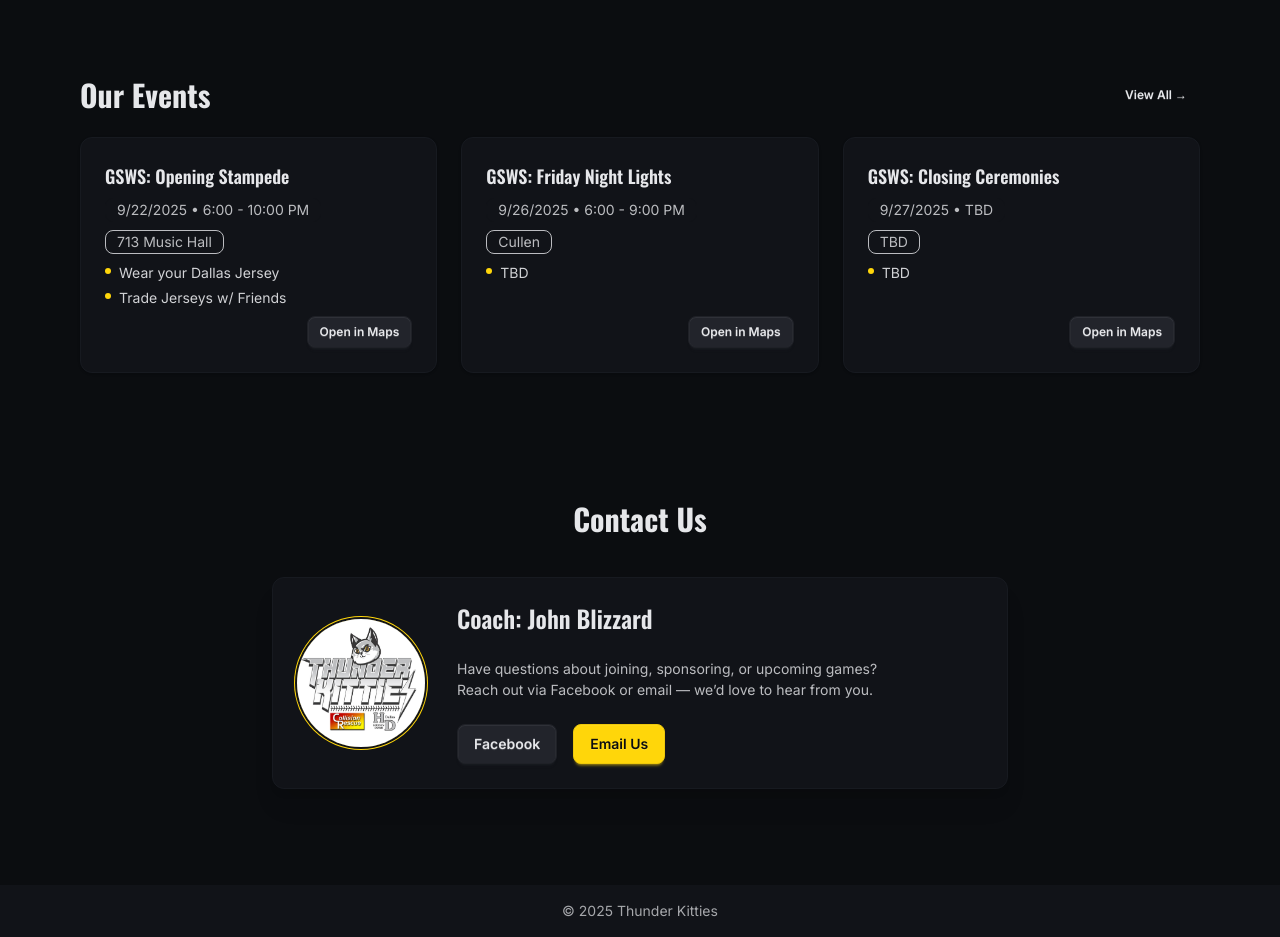
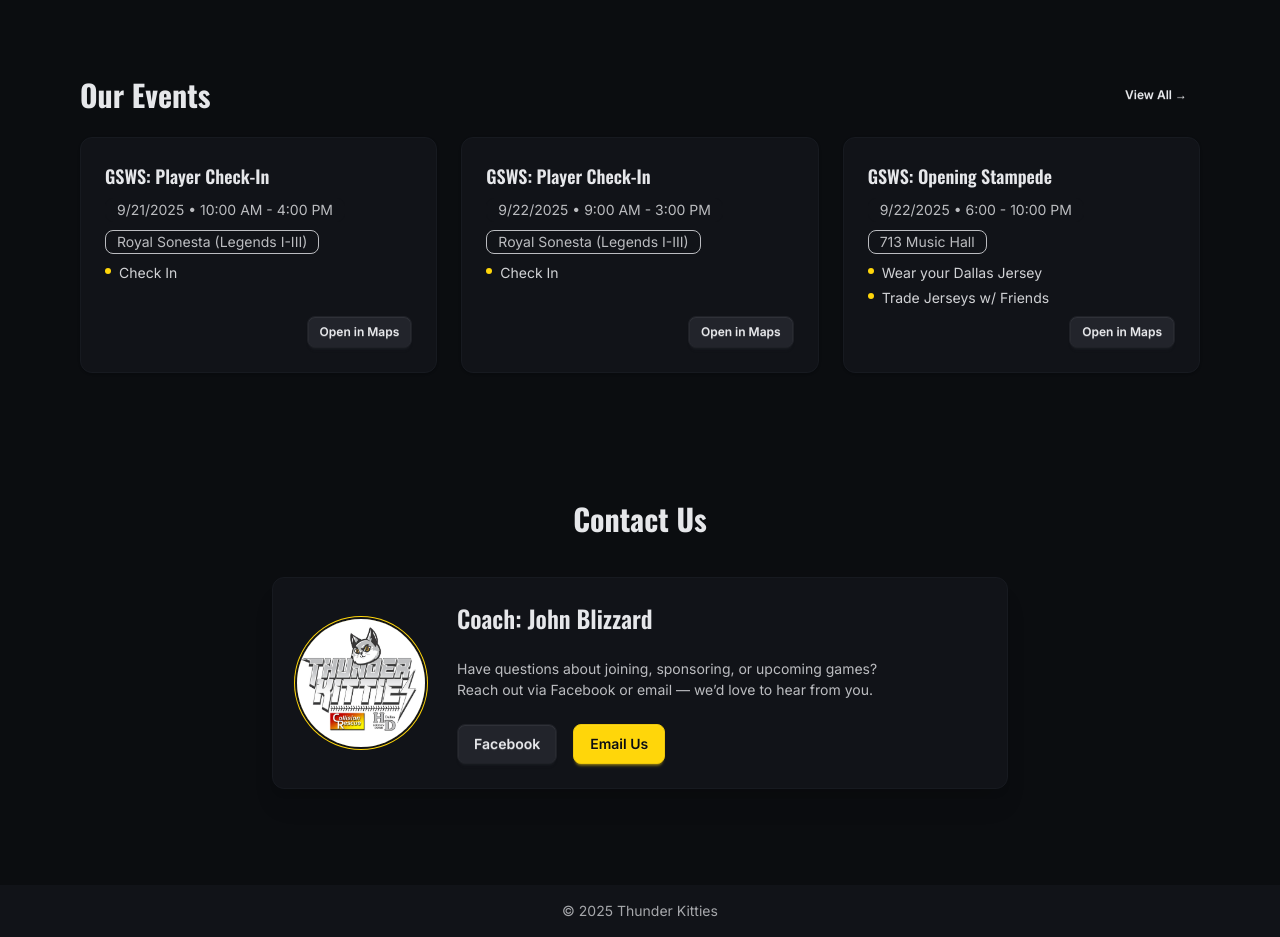
Before and after one commit to jdhawks2132/tk-next, a Next.js app: page / in a window 1280 px wide. Shown: the part 2640-3577 px from the top of the page. Built offline with nearby package versions, Linux system fonts and the light colour scheme.

Commit message:
events update

```diff
--- a/src/data/events.ts
+++ b/src/data/events.ts
@@ -3,6 +3,24 @@ import type { EventItem } from '@/types/event';
 export const events: EventItem[] = [
 	{
 		id: 1,
+		title: 'GSWS: Player Check-In',
+		info: ['Check In'],
+		location: 'Royal Sonesta (Legends I-III)',
+		googleMapsLink: 'https://maps.app.goo.gl/XQbxxdX6CZ7VKYCEA',
+		date: '9/21/2025',
+		time: '10:00 AM - 4:00 PM',
+	},
+	{
+		id: 2,
+		title: 'GSWS: Player Check-In',
+		info: ['Check In'],
+		location: 'Royal Sonesta (Legends I-III)',
+		googleMapsLink: 'https://maps.app.goo.gl/XQbxxdX6CZ7VKYCEA',
+		date: '9/22/2025',
+		time: '9:00 AM - 3:00 PM',
+	},
+	{
+		id: 3,
 		title: 'GSWS: Opening Stampede',
 		info: ['Wear your Dallas Jersey', 'Trade Jerseys w/ Friends'],
 		location: '713 Music Hall',
@@ -11,7 +29,7 @@ export const events: EventItem[] = [
 		time: '6:00 - 10:00 PM',
 	},
 	{
-		id: 2,
+		id: 4,
 		title: 'GSWS: Friday Night Lights',
 		info: ['TBD'],
 		location: 'Cullen',
@@ -20,12 +38,12 @@ export const events: EventItem[] = [
 		time: '6:00 - 9:00 PM',
 	},
 	{
-		id: 3,
+		id: 5,
 		title: 'GSWS: Closing Ceremonies',
-		info: ['TBD'],
-		location: 'TBD',
-		googleMapsLink: '#',
+		info: ['Awards Presentation', 'Closing Party', 'Celebrate!'],
+		location: 'Bayou Music Center',
+		googleMapsLink: 'https://maps.app.goo.gl/ETESLNCHfzrpLg219',
 		date: '9/27/2025',
-		time: 'TBD',
+		time: '6:00 - 10:00 PM',
 	},
 ];
```
